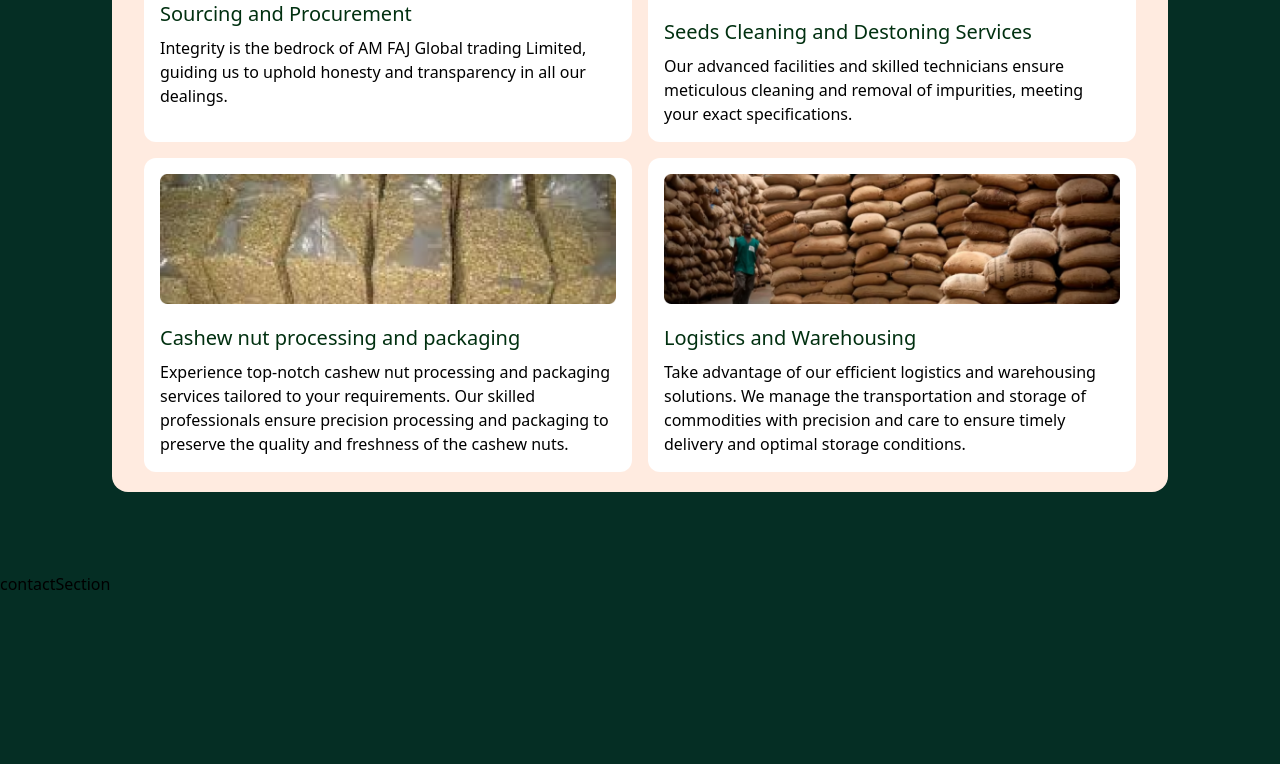
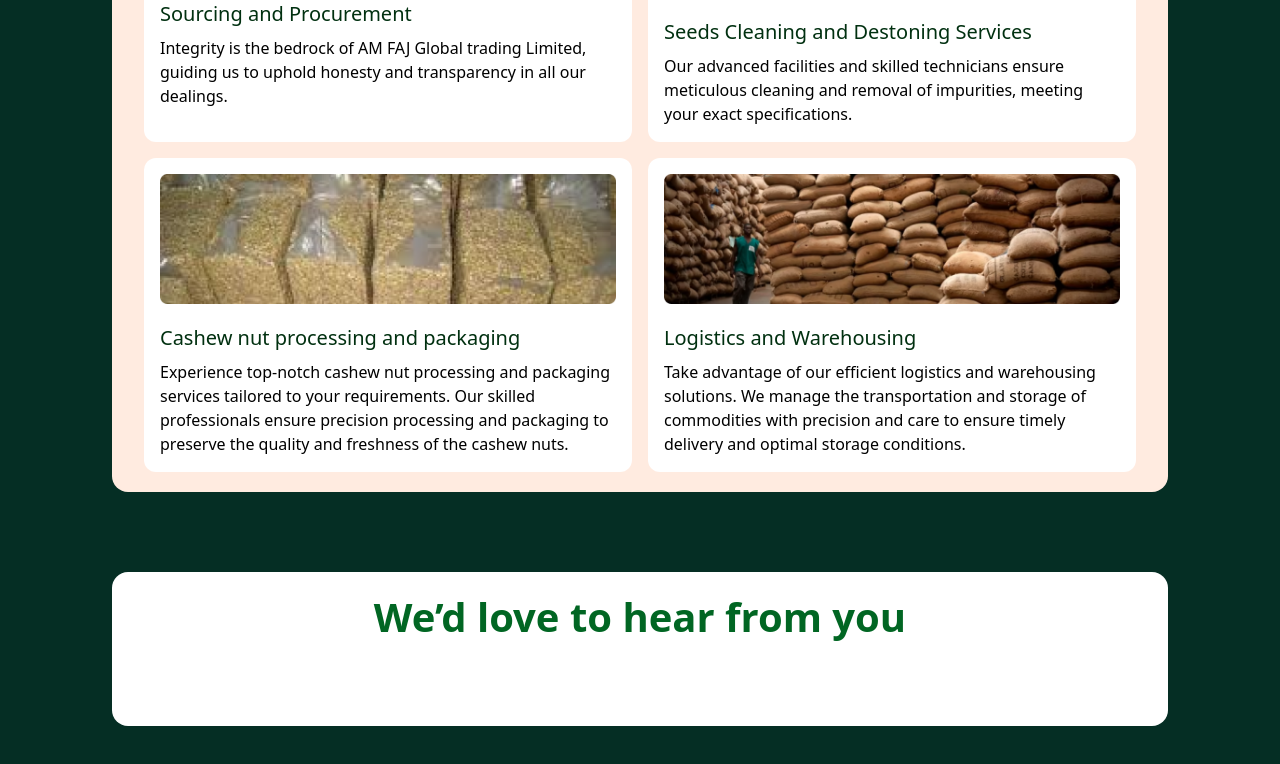
Before and after one commit to Tez-cyber/amfaj, a React (Vite) app: page / in a window 1280 px wide. Shown: the part 3647-4411 px from the top of the page. Before the commit the page ends 4243 px from the top, so only its background shows below. Built offline with nearby package versions, Linux system fonts and the light colour scheme.

Commit message:
Added contactSection head

```diff
--- a/src/components/contactSection.jsx
+++ b/src/components/contactSection.jsx
@@ -1,7 +1,19 @@
 
 
 export const ContactSection = () => {
-  return (
-    <div>contactSection</div>
-  )
+    return (
+        <section id="services" className="flex flex-col justify-center items-center my-20 mx-10 gap-10 bg-white p-5 rounded-2xl md:px-8 md:mx-28">
+            <section className="text-center">
+                <h2 className={`text-[#016623] pb-6 text-[25px] font-bold leading-tight md:text-[40px]`}>
+                    We’d love to hear from you
+                </h2>
+            </section>
+            {/* ================= Form section ============= */}
+            <section className="">
+                <form className="">
+                    <label className={``}></label>
+                </form>
+            </section>
+        </section>
+    )
 }
```
